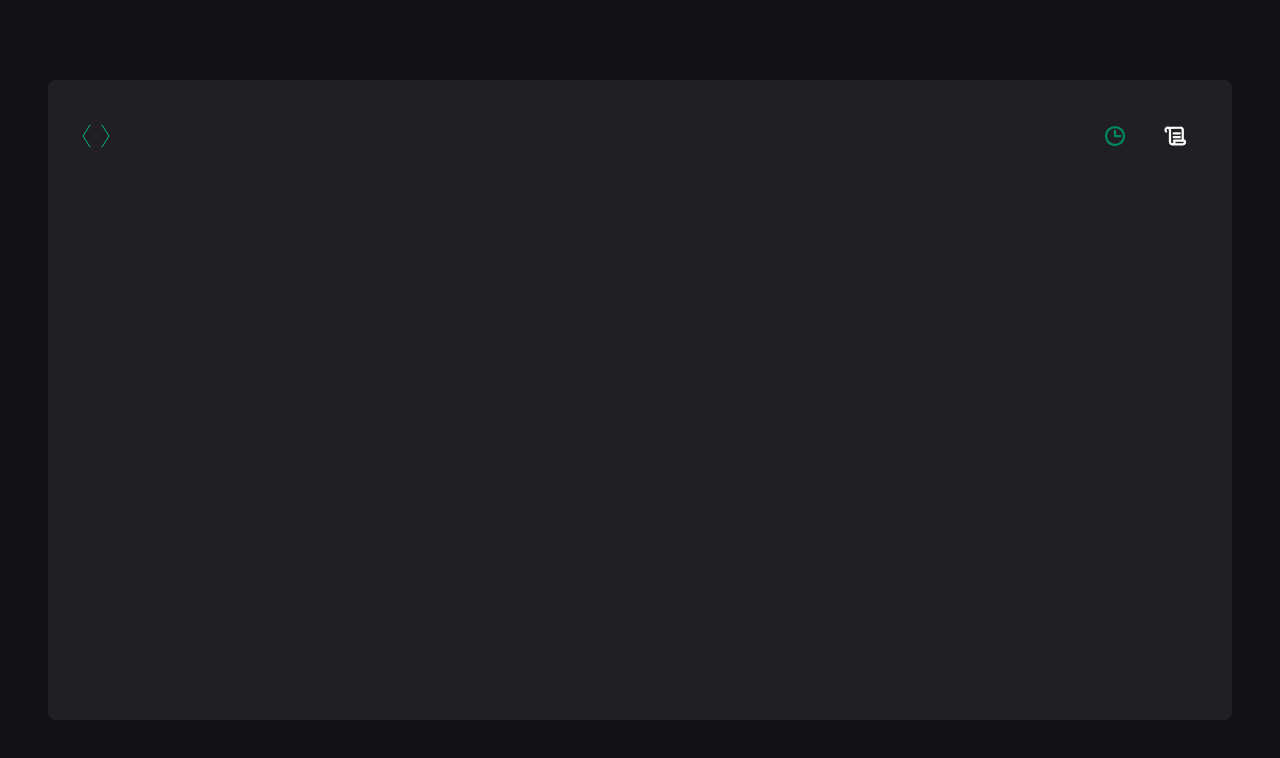
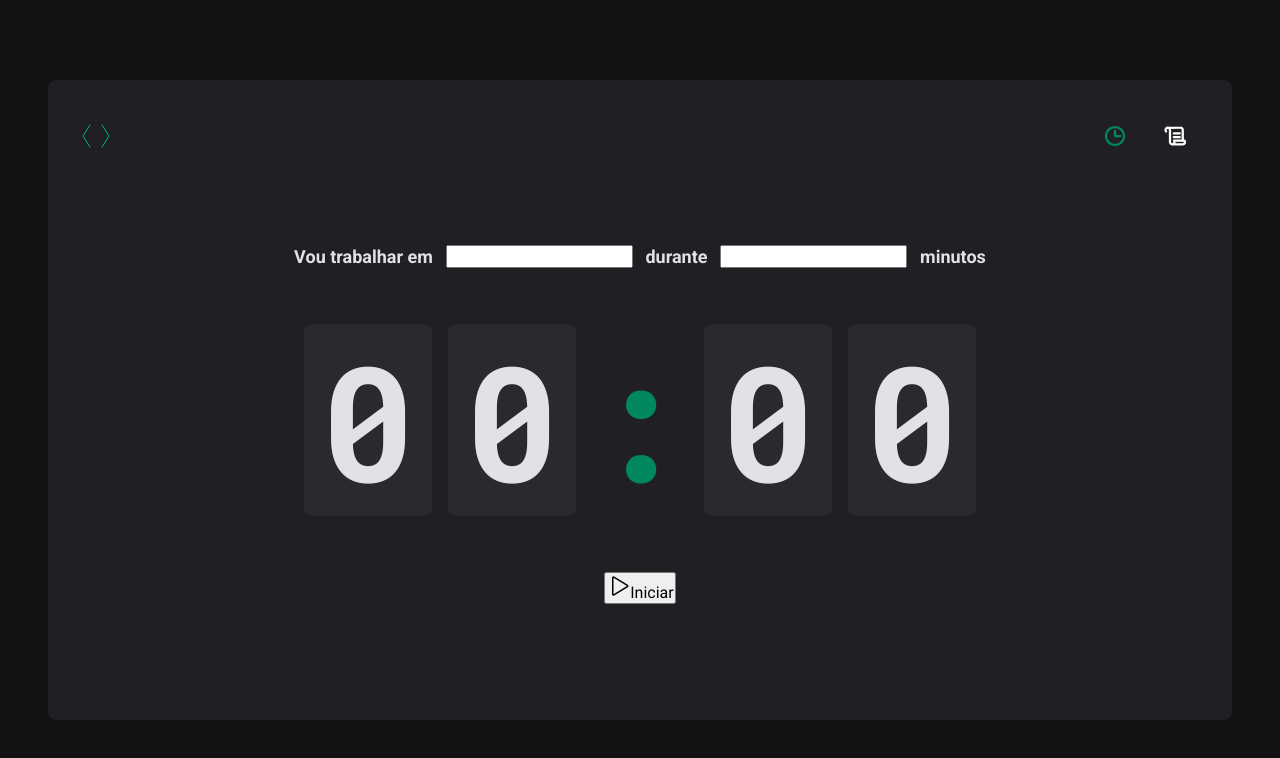
Before and after one commit to odeassis/sixtimer, a React (Vite) app: page / in a window 1280 px wide. Shown: the top 758 px of the page. Built offline with nearby package versions, Linux system fonts and the light colour scheme.

Commit message:
refactor: add Outlet

```diff
--- a/src/layouts/DefaultLayout/index.tsx
+++ b/src/layouts/DefaultLayout/index.tsx
@@ -6,6 +6,7 @@ export function DefaultLayout() {
   return (
     <LayoutContainer>
       <Header />
+      <Outlet />
     </LayoutContainer>
   );
 }
--- a/src/layouts/DefaultLayout/styles.ts
+++ b/src/layouts/DefaultLayout/styles.ts
@@ -9,4 +9,7 @@ export const LayoutContainer = styled.div`
 
   background: ${props => props.theme["gray-800"]};
   padding: 2rem;
+
+  display: flex;
+  flex-direction: column;
 `;
```
